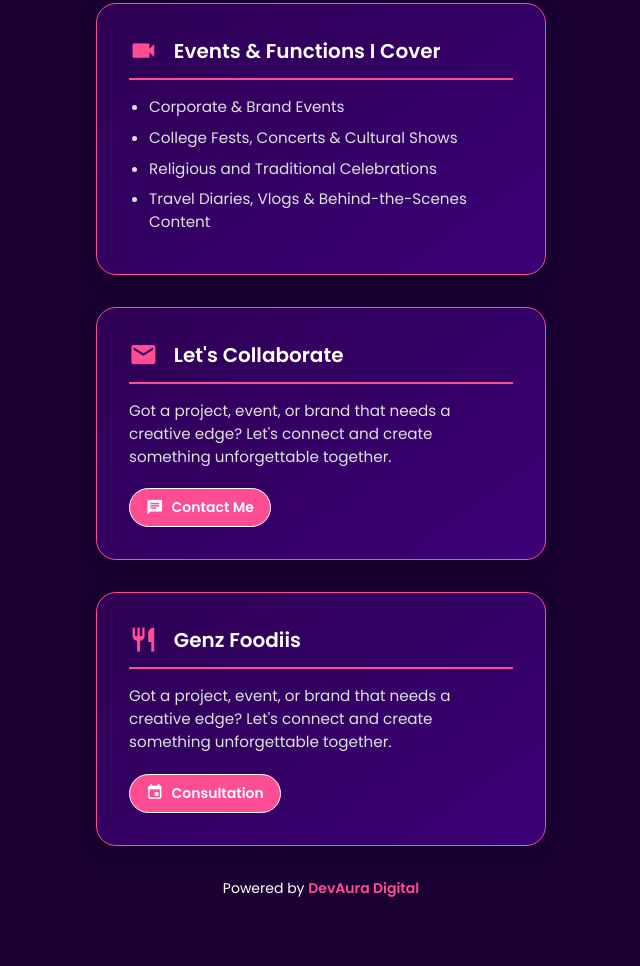
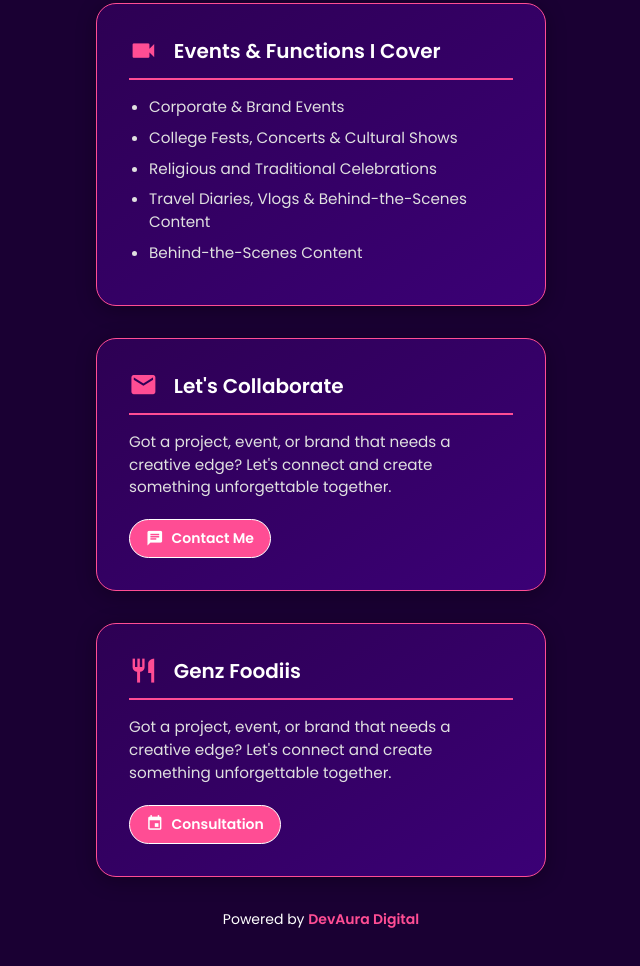
Before and after one commit to devauradigital/vivekcontentcreator, a plain HTML site: page index.html in a window 1280 px wide. Shown: the part 807-1773 px from the top of the page, without its empty margins (319-959 px from the left). Drawn offline with nearby package versions, Linux system fonts and the light colour scheme.

Commit message:
Update index.html

```diff
--- a/index.html
+++ b/index.html
@@ -260,6 +260,7 @@
           <li>College Fests, Concerts & Cultural Shows</li>
           <li>Religious and Traditional Celebrations</li>
           <li>Travel Diaries, Vlogs & Behind-the-Scenes Content</li>
+          <li>Behind-the-Scenes Content</li>
         </ul>
       </div>
     </section>
```
